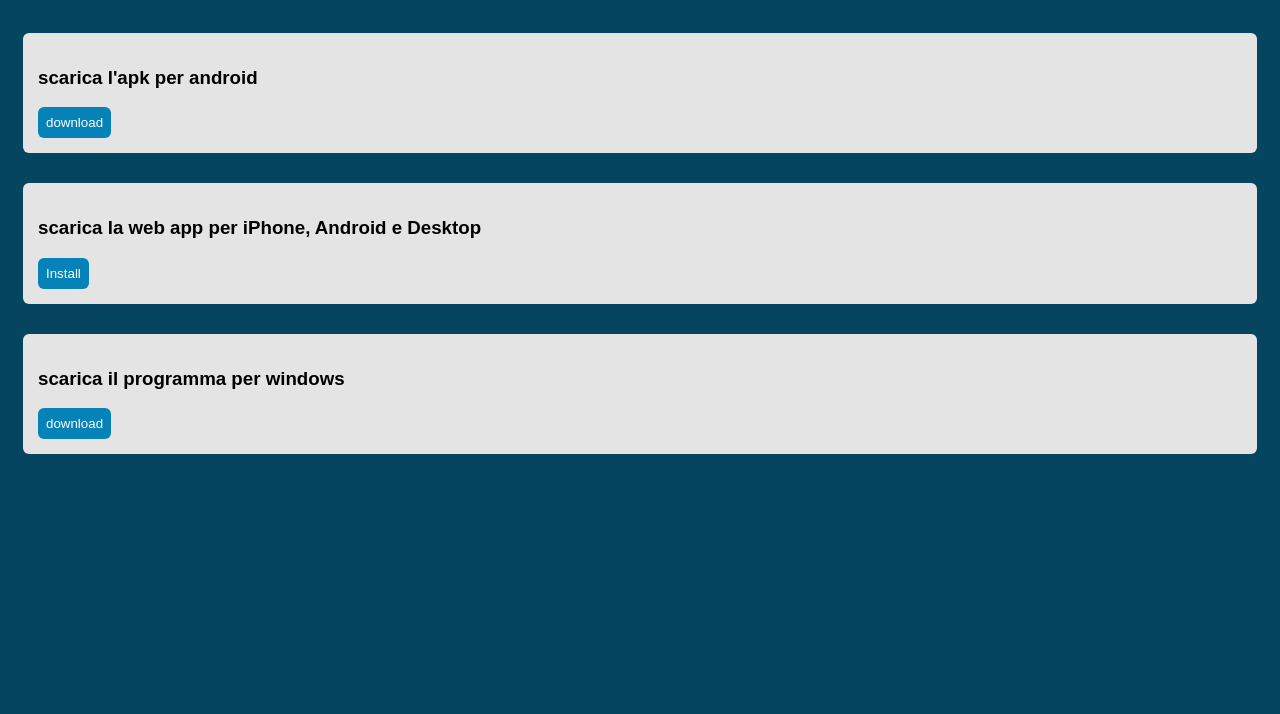
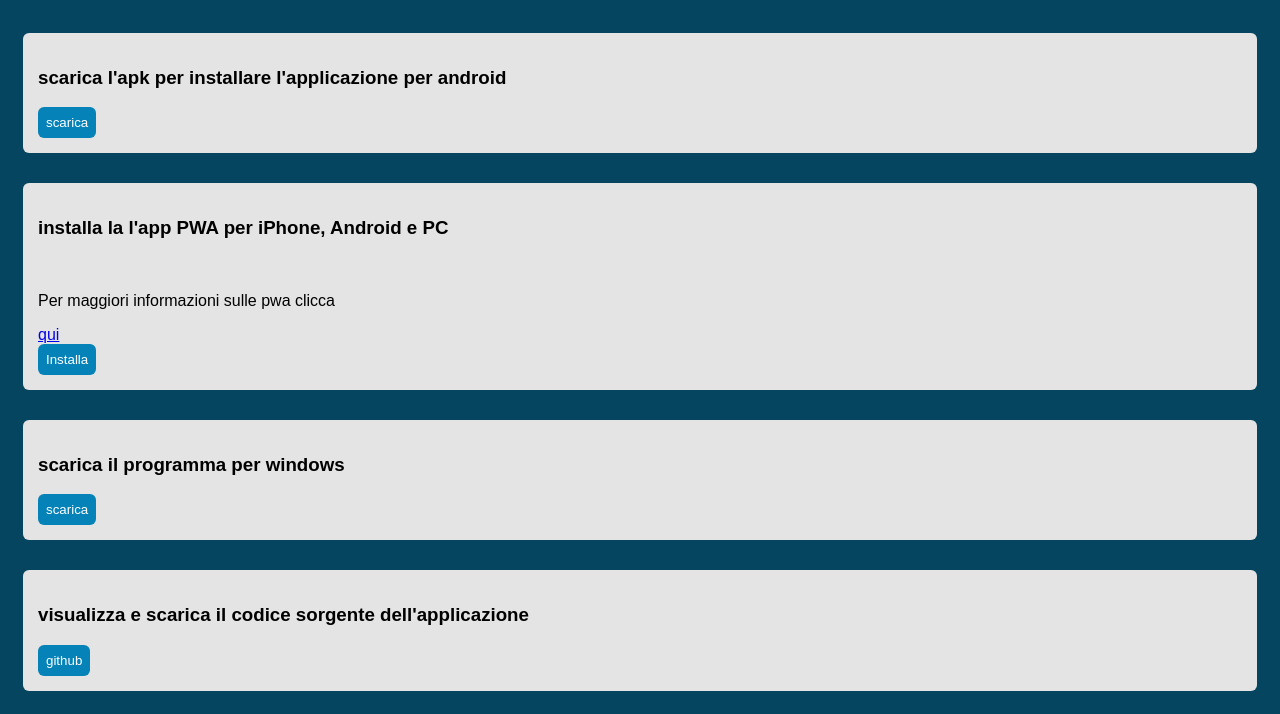
Before and after one commit to valenzanico/liceocremonablog-1blog-app, a website: page public/installa/index.html in a window 1280 px wide. Shown: the part 92-806 px from the top of the page. Drawn offline with Linux system fonts and the light colour scheme.

Commit message:
codice sorgente

```diff
--- a/public/installa/index.html
+++ b/public/installa/index.html
@@ -27,20 +27,21 @@
   </head>
   <body>
     <header>
-      <h1 class="topbar">Installa l'app</h1>
+      <h1 class="topbar">Installa l'applicazione</h1>
     </header>
     <div class="bordi">
     <div class="androidapk">
-      <h3>scarica l'apk per android</h3>
-      <a href="media/1bcremonablogapp.apk"><button id="downloadbut">download</button></a>
+      <h3>scarica l'apk per installare l'applicazione per android</h3>
+      <a href="media/1bcremonablogapp.apk"><button id="downloadbut">scarica</button></a>
     </div>
     </div>
     <div class="bordi">
     <div class="pwa">
-      <h3>scarica la web app per iPhone, Android e Desktop</h3>
+      <h3>installa la l'app PWA per iPhone, Android e PC</h3><br>
+      <p>Per maggiori informazioni sulle pwa clicca </p><a href="#">qui</a>
       <div id="installContainer" class="hidden">
   <button id="butInstall" class="buttonstyle" type="button">
-    Install
+    Installa
   </button>
 </div>
     </div>
@@ -48,7 +49,14 @@
     <div class="bordi">
     <div class="windowsexe">
       <h3>scarica il programma per windows</h3>
-      <a href="media/1cremonablog-app_Setup_1.0.0.exe"><button id="downloadbut">download</button></a>
+      <a href="media/1cremonablog-app_Setup_1.0.0.exe"><button id="downloadbut">scarica</button></a>
+    </div>
+    </div>
+
+    <div class="bordi">
+    <div class="github">
+      <h3>visualizza e scarica il codice sorgente dell'applicazione</h3>
+      <a href="https://github.com/Eaglee0/1blog-app"><button id="downloadbut">github</button></a>
     </div>
     </div>
 
--- a/public/stylesheets/reader.css
+++ b/public/stylesheets/reader.css
@@ -22,7 +22,7 @@ body {
   font-family: sans-serif;
   color: white;
   padding: 25px;
-  font-size: 25px;
+  font-size: 45px;
   background-color: #ea5b21;
   position: relative;
   left: -21px;
@@ -39,6 +39,9 @@ body {
   color: white;
   padding: 8px;
   border: none;
+  position: absolute;
+  right: 20px;
+  color: white;
 }
 
 .buttonstyle:hover {
--- a/public/stylesheets/style1.css
+++ b/public/stylesheets/style1.css
@@ -40,6 +40,12 @@
   border-radius: 6px;
   border-widht:px;
 }
+
+.github {
+  background-color: #e4e4e4;
+  padding:15px;
+  border-radius: 6px;
+}
 .bordi {
   padding: 15px
 }
```
Also changed, not shown: public/articolo/index.html (+2 -1 lines), public/manifest.json.
